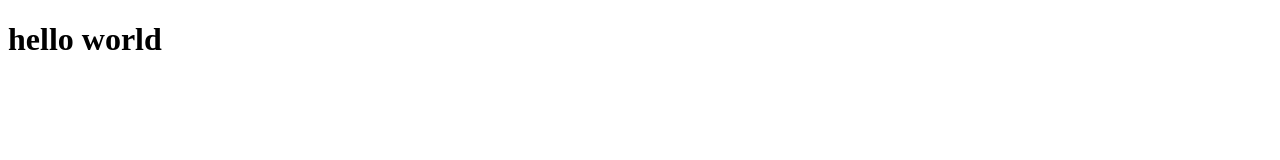
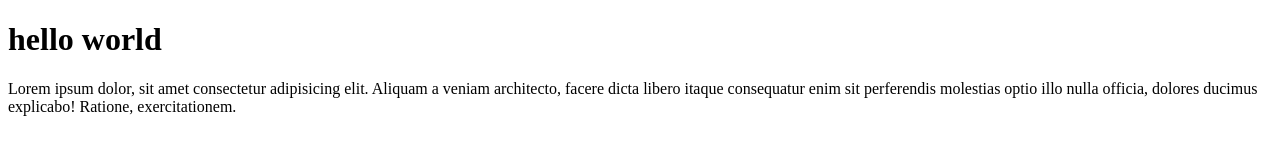
Before and after one commit to Rakib500538/2nd-web, a plain HTML site: page index.html in a window 1280 px wide. Drawn offline with Linux system fonts and the light colour scheme.

Commit message:
Update index.html

```diff
--- a/index.html
+++ b/index.html
@@ -8,5 +8,6 @@
 </head>
 <body>
     <h1>hello world</h1>
+    <p>Lorem ipsum dolor, sit amet consectetur adipisicing elit. Aliquam a veniam architecto, facere dicta libero itaque consequatur enim sit perferendis molestias optio illo nulla officia, dolores ducimus explicabo! Ratione, exercitationem.</p>
 </body>
 </html>
```
